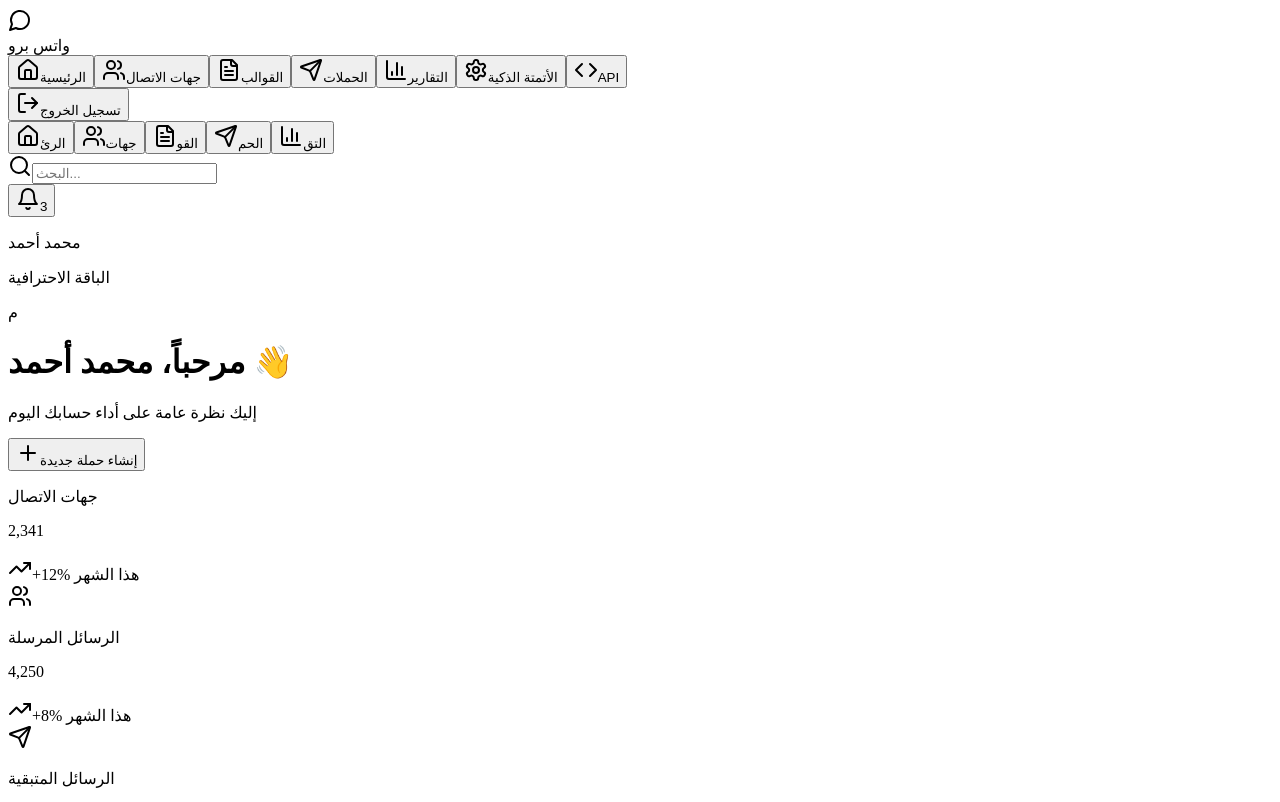
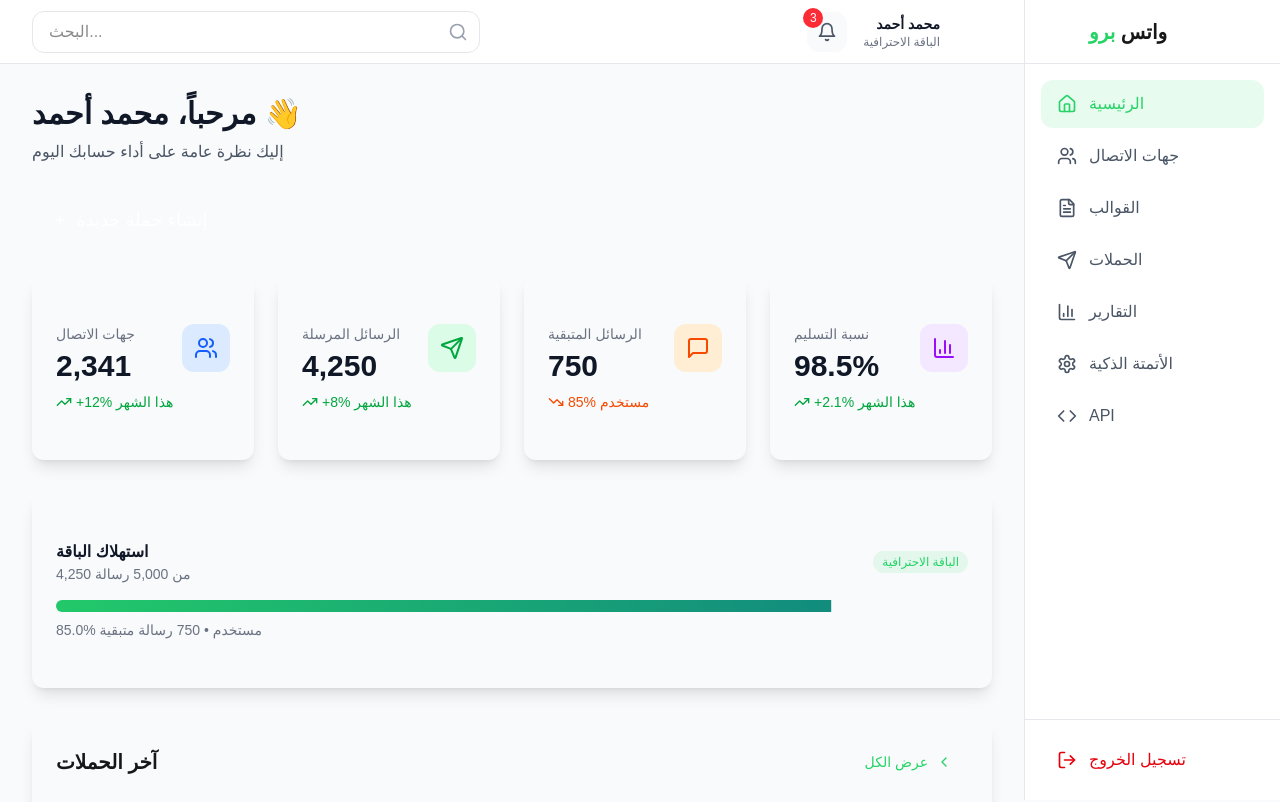
Before and after one commit to ahmed11102001/whatspro-fainal, a Next.js app: page /Dashboard in a window 1280 px wide. Shown: the top 802 px of the page. Built offline with nearby package versions, Linux system fonts and the light colour scheme.

Commit message:
بسم الله

```diff
--- a/package.json
+++ b/package.json
@@ -58,6 +58,7 @@
     "recharts": "^3.8.1",
     "sonner": "^2.0.7",
     "tailwind-merge": "^3.5.0",
+    "tailwindcss-animate": "^1.0.7",
     "vaul": "^1.1.2",
     "xlsx": "^0.18.5",
     "zod": "^4.3.6"
--- a/postcss.config.mjs
+++ b/postcss.config.mjs
@@ -1,6 +1,6 @@
-module.exports = {
+export default {
   plugins: {
-    'tailwindcss': {},
-    'autoprefixer': {},
+    tailwindcss: {},
+    autoprefixer: {},
   },
-}
+};
--- a/src/app/globals.css
+++ b/src/app/globals.css
@@ -1,4 +1,7 @@
 @import "tailwindcss";
+@source "../pages/**/*.{js,ts,jsx,tsx,mdx}"; /* 👈 السطر ده هو اللي هيخلي الألوان تظهر */
+
+@plugin "tailwindcss-animate";
 
 :root {
   --background: #ffffff;
--- a/src/pages/Dashboard.tsx
+++ b/src/pages/Dashboard.tsx
@@ -1,3 +1,4 @@
+import "@/app/globals.css";
 import { useState } from 'react';
 import { Button } from '@/components/ui/button';
 import { Card, CardContent, CardHeader, CardTitle } from '@/components/ui/card';
--- a/tailwind.config.js
+++ b/tailwind.config.js
@@ -2,13 +2,11 @@
 module.exports = {
   darkMode: ["class"],
 
-    content: [
-      "./index.html",
-      "./src/**/*.{js,ts,jsx,tsx,mdx}", // ده هيغطي كل حاجة جوه src بما فيها pages
-      "./src/pages/**/*.{js,ts,jsx,tsx,mdx}", // زيادة تأكيد على الفولدر اللي فيه ملفاتك
-      "./src/app/**/*.{js,ts,jsx,tsx,mdx}",
-      "./src/components/**/*.{js,ts,jsx,tsx,mdx}",
-    ],
+  content: [
+    "./src/pages/**/*.{js,ts,jsx,tsx,mdx}", // 👈 لازم المسار ده يكون موجود
+    "./src/app/**/*.{js,ts,jsx,tsx,mdx}",
+    "./src/components/**/*.{js,ts,jsx,tsx,mdx}",
+  ],
 
   theme: {
     extend: {
```
Also changed, not shown: 1 other file (tests, documents, lock files or other folders).
